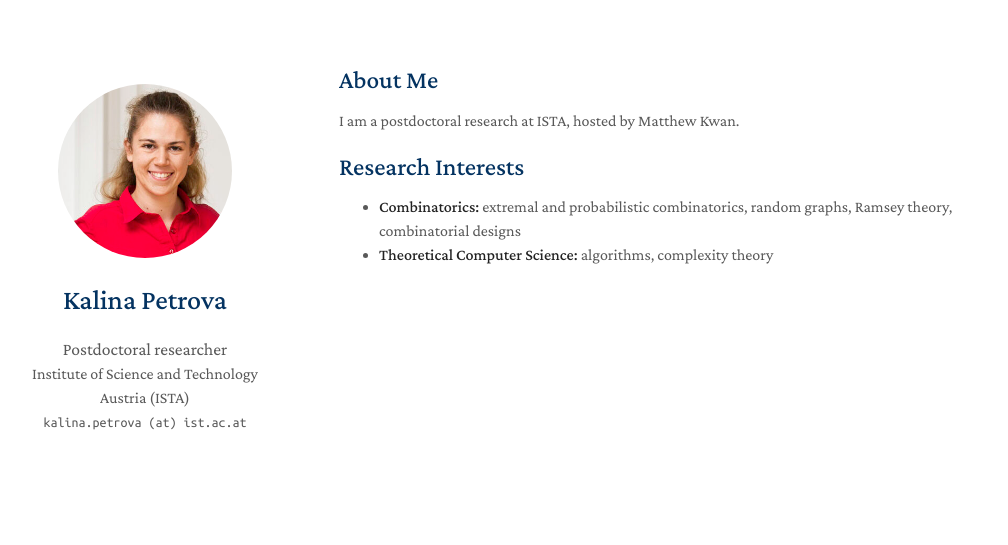
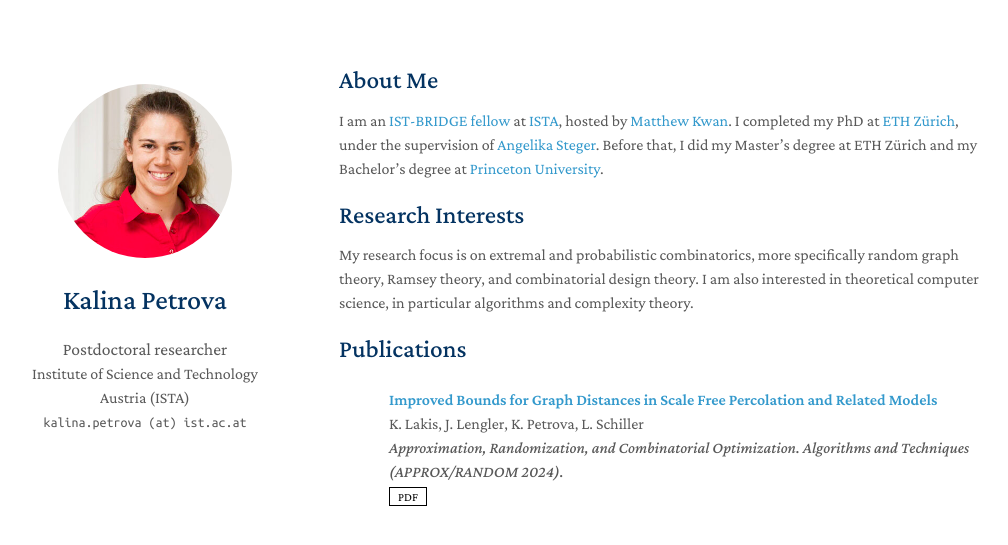
Before and after one commit to kpetrova/kpetrova.github.io, a Jekyll site: the page built from index.md, in a window 1280 px wide. Shown: the top 545 px of the page, without its empty margins (131-1139 px from the left). Built offline with Jekyll 4.4.1, drawn with Linux system fonts in a browser that asks for light colours; a style sheet for code colours, icons or effects is not loaded.

Commit message:
added more content

```diff
--- a/_config.yml
+++ b/_config.yml
@@ -1,4 +1,3 @@
-#  {% include_relative _includes/publications.md %} - end of index.md
 # Basic Information
 title: Kalina Petrova
 position: Postdoctoral researcher
--- a/_data/publications.yml
+++ b/_data/publications.yml
@@ -1,22 +1,6 @@
 main:
 
-  - title: Continual Learning for Abdominal Multi-Organ and Tumor Segmentation
-    authors: Yixiao Zhang, Xinyi Li, Huimiao Chen, Alan Yuille, <strong>Yaoyao Liu*</strong>, Zongwei Zhou* (*Corresponding authors)
-    conference_short: MICCAI
-    conference: International Conference on Medical Image Computing and Computer-Assisted Intervention <strong>(MICCAI)</strong>, 2023.
-    pdf: https://arxiv.org/pdf/2306.00988.pdf
-    code: https://github.com/MrGiovanni/ContinualLearning
-    bibtex: https://bib.yliu.me/MICCAI23.txt
-    image: ./assets/img/teaser_example_2.png
-    notes: Early Accept
-
-  - title: "Mnemonics Training: Multi-Class Incremental Learning without Forgetting"
-    authors: <strong>Yaoyao Liu</strong>, Yuting Su, An-An Liu, Bernt Schiele, Qianru Sun
-    conference_short: CVPR
-    conference: IEEE/CVF Conference on Computer Vision and Pattern Recognition <strong>(CVPR)</strong>, 2020.
-    pdf: https://arxiv.org/pdf/2002.10211.pdf
-    code: https://github.com/yaoyao-liu/class-incremental-learning/tree/main/mnemonics-training
-    page: https://class-il.mpi-inf.mpg.de/mnemonics/
-    bibtex: https://class-il.mpi-inf.mpg.de/mnemonics/
-    notes: Oral Presentation
-    image: ./assets/img/teaser_example.png
+  - title: Improved Bounds for Graph Distances in Scale Free Percolation and Related Models
+    authors: K. Lakis, J. Lengler, K. Petrova, L. Schiller
+    conference: Approximation, Randomization, and Combinatorial Optimization. Algorithms and Techniques (APPROX/RANDOM 2024).
+    pdf: https://arxiv.org/pdf/2405.07217
--- a/index.md
+++ b/index.md
@@ -4,9 +4,10 @@ layout: homepage
 
 ## About Me
 
-I am a postdoctoral research at ISTA, hosted by Matthew Kwan.
+I am an [IST-BRIDGE fellow](https://ista.ac.at/en/education/postdocs/ist-bridge/) at [ISTA](https://ist.ac.at/en/home/), hosted by [Matthew Kwan](https://mkwn.github.io/). I completed my PhD at [ETH Zürich](https://ethz.ch/de.html), under the supervision of [Angelika Steger](https://inf.ethz.ch/de/personen/person-detail.steger.html). Before that, I did my Master's degree at ETH Zürich and my Bachelor's degree at [Princeton University](https://www.princeton.edu/).
 
 ## Research Interests
 
-- **Combinatorics:** extremal and probabilistic combinatorics, random graphs, Ramsey theory, combinatorial designs
-- **Theoretical Computer Science:** algorithms, complexity theory
+My research focus is on extremal and probabilistic combinatorics, more specifically random graph theory, Ramsey theory, and combinatorial design theory. I am also interested in theoretical computer science, in particular algorithms and complexity theory.
+
+{% include_relative _includes/publications.md %}
```
